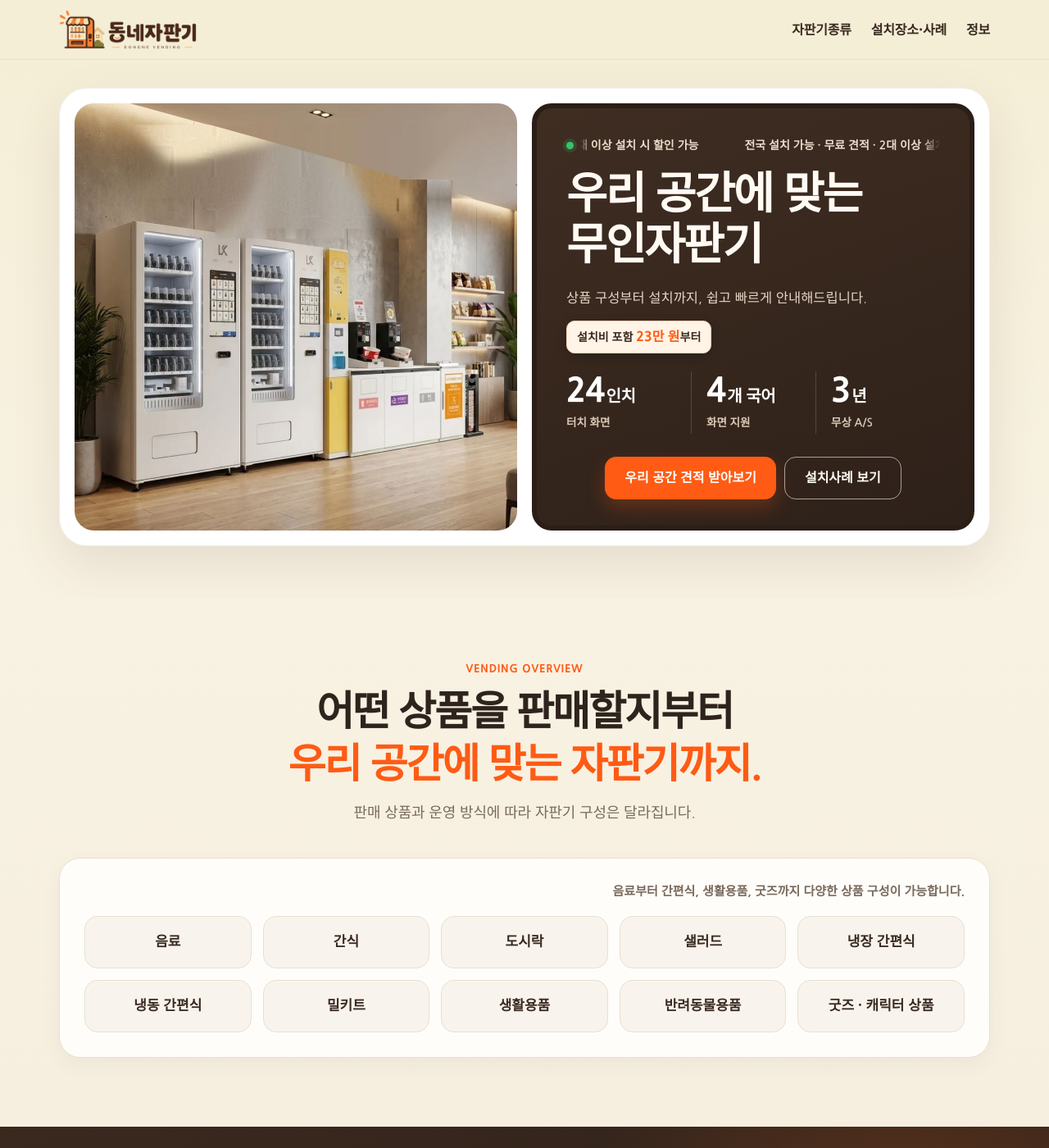
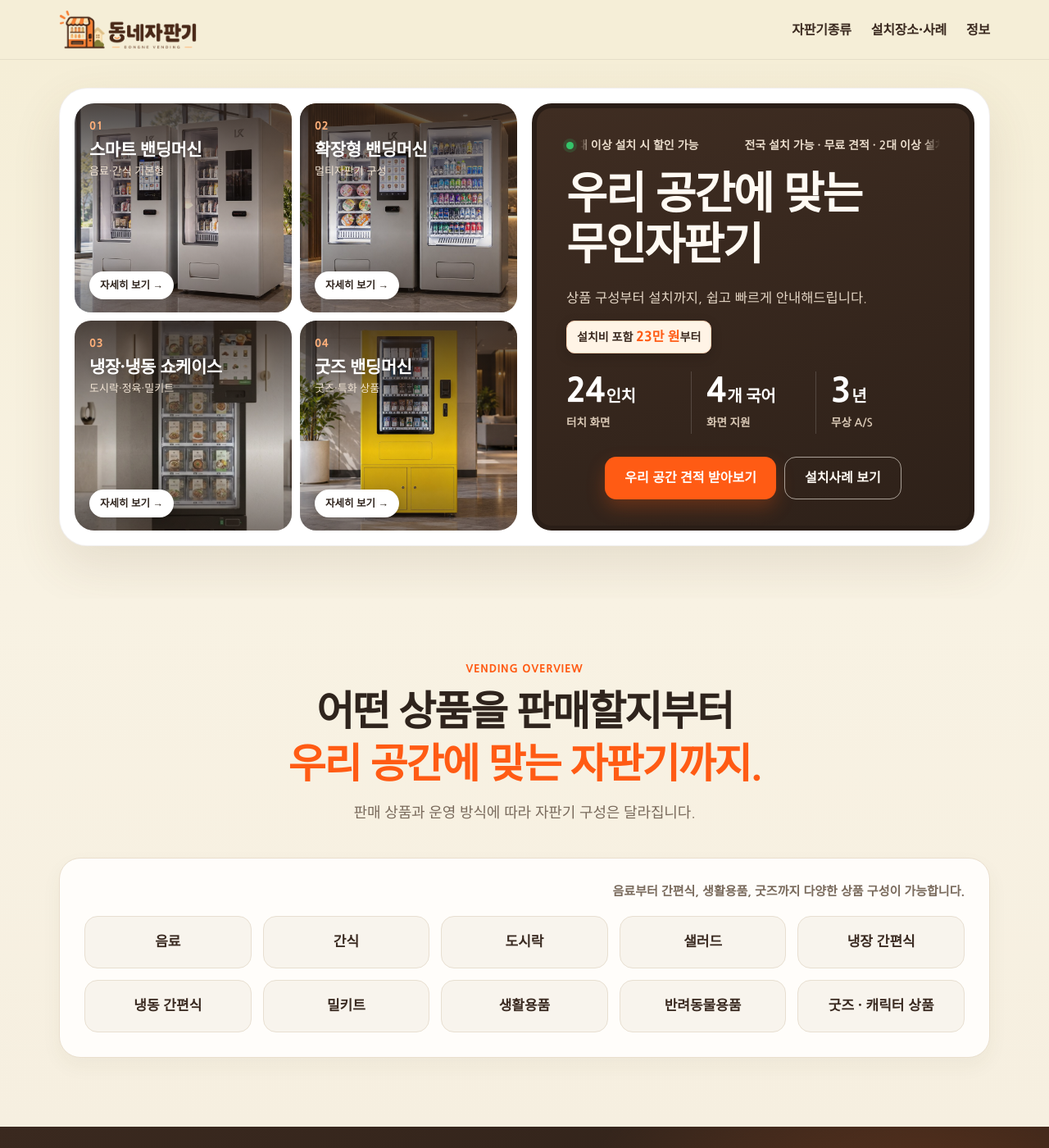
Before and after one commit to dkfmaqqhh-cyber/dongne-vending, a Jekyll site: the page built from index.html, in a window 1280 px wide and 1400 px high. Shown: the whole window at 82% size. Built offline with Jekyll 4.4.1, drawn with Linux system fonts in a browser that asks for light colours.

Commit message:
126차 시안: 첫 화면 왼쪽 사진을 자판기 종류 카드 4개로 교체 (사용자 승인 전, main 미반영)
Co-Authored-By: Claude Opus 5.5 <noreply@anthropic.com>
Claude-Session: https://claude.ai/code/session_01CNGa2rRFfKZPZVUap8wksv

```diff
--- a/index.html
+++ b/index.html
@@ -2224,6 +2224,21 @@ html{scroll-behavior:smooth}
 @media (max-width:360px){.h2-stats li{padding:2px 8px}.h2-stats b{font-size:25px}.h2-stats b small{font-size:12.5px}.h2-stats span{font-size:11.5px}}
 /* 116차: 320px 화면에서 하단 고정바 글자 한 줄 유지 */
 @media (max-width:340px){.mobilebar a{font-size:13px !important;padding:15px 3px !important;white-space:nowrap;letter-spacing:-.3px}}
+
+/* 126차: 첫 화면 왼쪽 사진 → 자판기 종류 카드 4개 */
+.vm-structure-head .sub{word-break:keep-all}
+.hp-grid{display:grid !important;grid-template-columns:1fr 1fr;grid-template-rows:1fr 1fr;gap:10px;background:transparent !important;border:0 !important;box-shadow:none !important;min-height:520px}
+.hp-card{position:relative;display:flex;flex-direction:column;justify-content:flex-start;padding:18px 18px 16px;border-radius:20px;overflow:hidden;text-decoration:none;color:#fff;background:#2a1e17 var(--bg) var(--pos)/cover no-repeat;isolation:isolate;transition:transform .25s}
+.hp-card::before{content:"";position:absolute;inset:0;z-index:-1;background:linear-gradient(180deg,rgba(42,30,23,.82) 0%,rgba(42,30,23,.35) 42%,rgba(42,30,23,.05) 62%,rgba(42,30,23,.55) 100%)}
+.hp-card:hover{transform:translateY(-3px)}
+.hp-num{font-size:13px;font-weight:800;color:#ffb07a;letter-spacing:.06em}
+.hp-card strong{margin-top:4px;font-size:21px;font-weight:800;line-height:1.3;letter-spacing:-.5px;word-break:keep-all;text-shadow:0 2px 8px rgba(0,0,0,.25)}
+.hp-card em{font-style:normal;font-size:13px;color:#f1e4d4;margin-top:3px}
+.hp-more{margin-top:auto;align-self:flex-start;padding:7px 13px;border-radius:999px;background:#fff;color:#2f241d;font-size:12.5px;font-weight:800;box-shadow:0 4px 12px rgba(0,0,0,.18)}
+.hp-card:hover .hp-more{background:var(--orange,#ff5b14);color:#fff}
+@media (min-width:981px) and (max-width:1240px){.hp-grid{min-height:480px}.hp-card strong{font-size:18px}}
+@media (max-width:980px){.hp-grid{min-height:0 !important;aspect-ratio:auto !important;grid-template-rows:auto;order:2}.h2-panel{order:1}.hp-card{aspect-ratio:1/.82}}
+@media (max-width:640px){.hp-grid{gap:8px}.hp-card{padding:12px 12px 11px;border-radius:16px}.hp-card strong{font-size:15.5px}.hp-card em{font-size:11.5px}.hp-num{font-size:11.5px}.hp-more{font-size:11px;padding:5px 10px}}
 </style>
 </head>
 <body>
@@ -2240,9 +2255,7 @@ html{scroll-behavior:smooth}
 <div class="wrap">
 <div class="h2-shell">
 <div class="h2-top">
-<div class="h2-photo">
-<img alt="동네자판기 실제 설치 이미지" src="images/img_03_hero_notext.jpg"/>
-</div>
+<div class="h2-photo hp-grid" aria-label="자판기 종류"><a class="hp-card" href="#machines" data-pick="0" style="--bg:url(images/img_04_5aedaa01d6.jpg);--pos:50% 50%"><span class="hp-num">01</span><strong>스마트 밴딩머신</strong><em>음료·간식 기본형</em><span class="hp-more">자세히 보기 →</span></a><a class="hp-card" href="#machines" data-pick="1" style="--bg:url(images/img_05_c55c056ea6.jpg);--pos:50% 50%"><span class="hp-num">02</span><strong>확장형 밴딩머신</strong><em>멀티자판기 구성</em><span class="hp-more">자세히 보기 →</span></a><a class="hp-card" href="#machines" data-pick="2" style="--bg:url(images/img_07_4082171e59.jpg);--pos:45% 40%"><span class="hp-num">03</span><strong>냉장·냉동 쇼케이스</strong><em>도시락·정육·밀키트</em><span class="hp-more">자세히 보기 →</span></a><a class="hp-card" href="#machines" data-pick="3" style="--bg:url(images/img_08_41f37782a3.jpg);--pos:50% 50%"><span class="hp-num">04</span><strong>굿즈 밴딩머신</strong><em>굿즈·특화 상품</em><span class="hp-more">자세히 보기 →</span></a></div>
 <div class="h2-panel">
 <div class="h2-status-row">
 <span class="h2-status"><i></i><span class="h2-ticker" aria-label="전국 설치 가능 · 무료 견적 · 2대 이상 설치 시 할인 가능"><span class="h2-ticker-track" aria-hidden="true"><span>전국 설치 가능 · 무료 견적 · 2대 이상 설치 시 할인 가능</span><span>전국 설치 가능 · 무료 견적 · 2대 이상 설치 시 할인 가능</span></span></span></span>
```
Also changed, not shown: other parts of index.html (+8 -0 lines).
